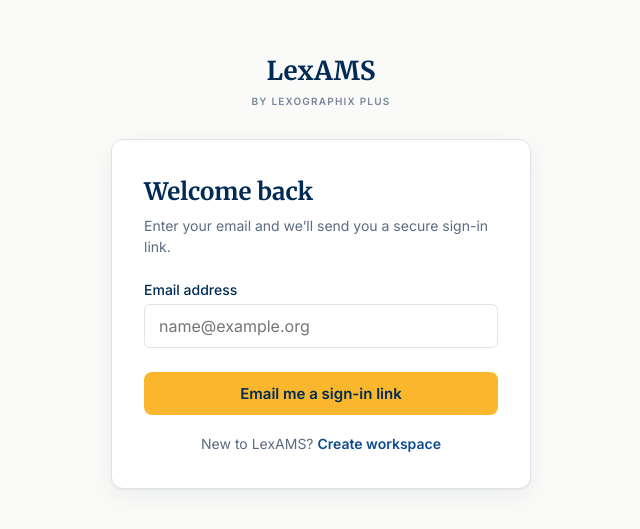
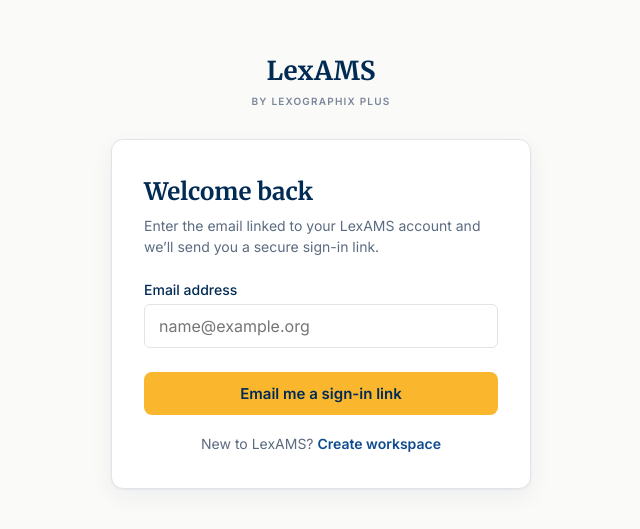
Before and after one commit to lexographixplus/LexAMS, a React (Vite) app: page /login in a window 1280 px wide. Shown: the part 129-658 px from the top of the page, without its empty margins (319-959 px from the left). Built offline with nearby package versions, Linux system fonts and the light colour scheme; no server answers.

Commit message:
Make sign-in response non-enumerating

```diff
--- a/src/pages/Login.jsx
+++ b/src/pages/Login.jsx
@@ -47,17 +47,17 @@
             <div style={{ fontSize: 30, marginBottom: 16 }}>&#9993;</div>
             <h1 style={{ fontFamily: 'var(--font-display)', fontSize: 22, fontWeight: 700 }}>Check your inbox</h1>
             <p style={{ fontSize: 14, color: 'var(--text-secondary)', marginTop: 10, lineHeight: 1.6 }}>
-              We sent a secure LexAMS sign-in link to <strong style={{ color: 'var(--text-primary)' }}>{email || 'your email address'}</strong>.
+              If <strong style={{ color: 'var(--text-primary)' }}>{email || 'this email address'}</strong> is linked to a LexAMS account or invitation, a secure sign-in link will arrive shortly.
             </p>
             <p style={{ fontSize: 12, color: 'var(--text-tertiary)', marginTop: 12, lineHeight: 1.5 }}>
-              The link signs you in without a password. You can close this page after opening the email.
+              New users should create a workspace or use the invitation link sent by their organization.
             </p>
           </div>
         ) : (
           <>
             <h1 style={{ fontFamily: 'var(--font-display)', fontSize: 24, fontWeight: 700, margin: 0 }}>Welcome back</h1>
             <p style={{ fontSize: 14, color: 'var(--text-secondary)', marginTop: 8, lineHeight: 1.5 }}>
-              Enter your email and we’ll send you a secure sign-in link.
+              Enter the email linked to your LexAMS account and we’ll send you a secure sign-in link.
             </p>
 
             {error && (
```
